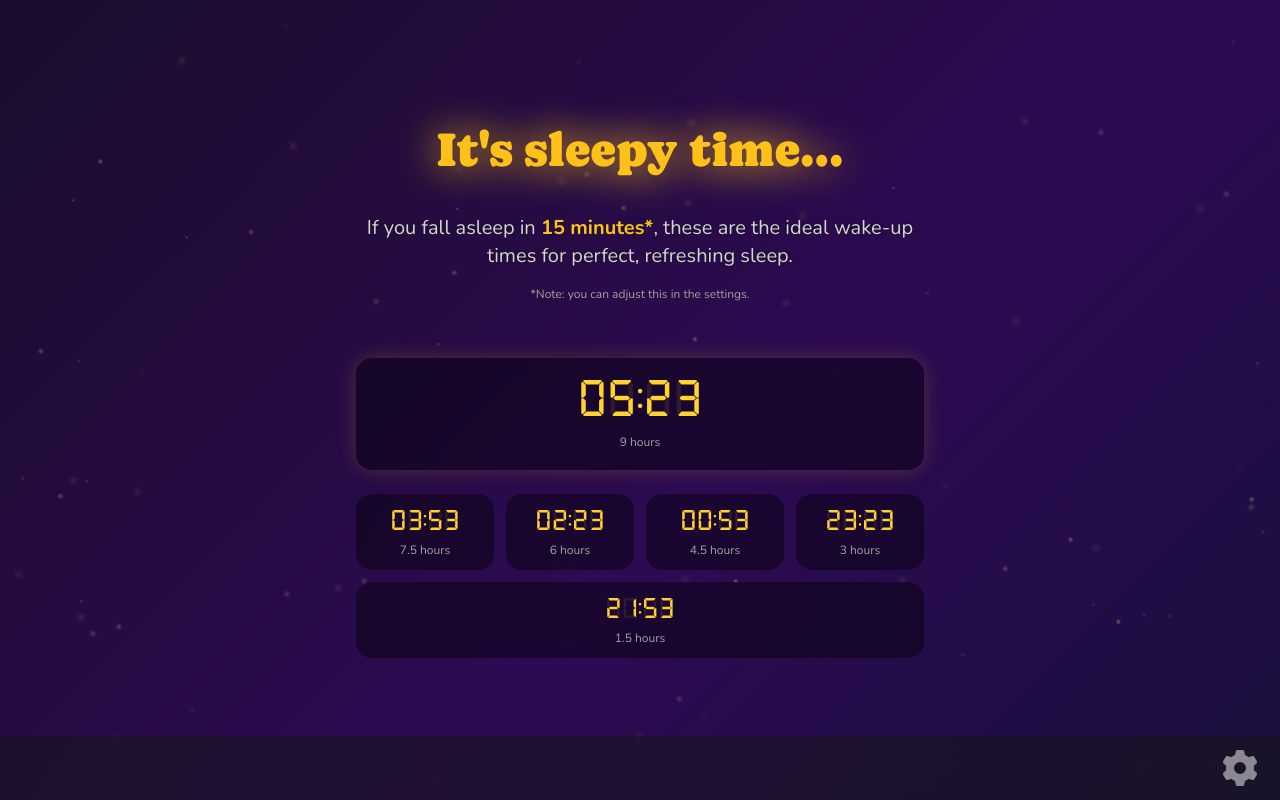
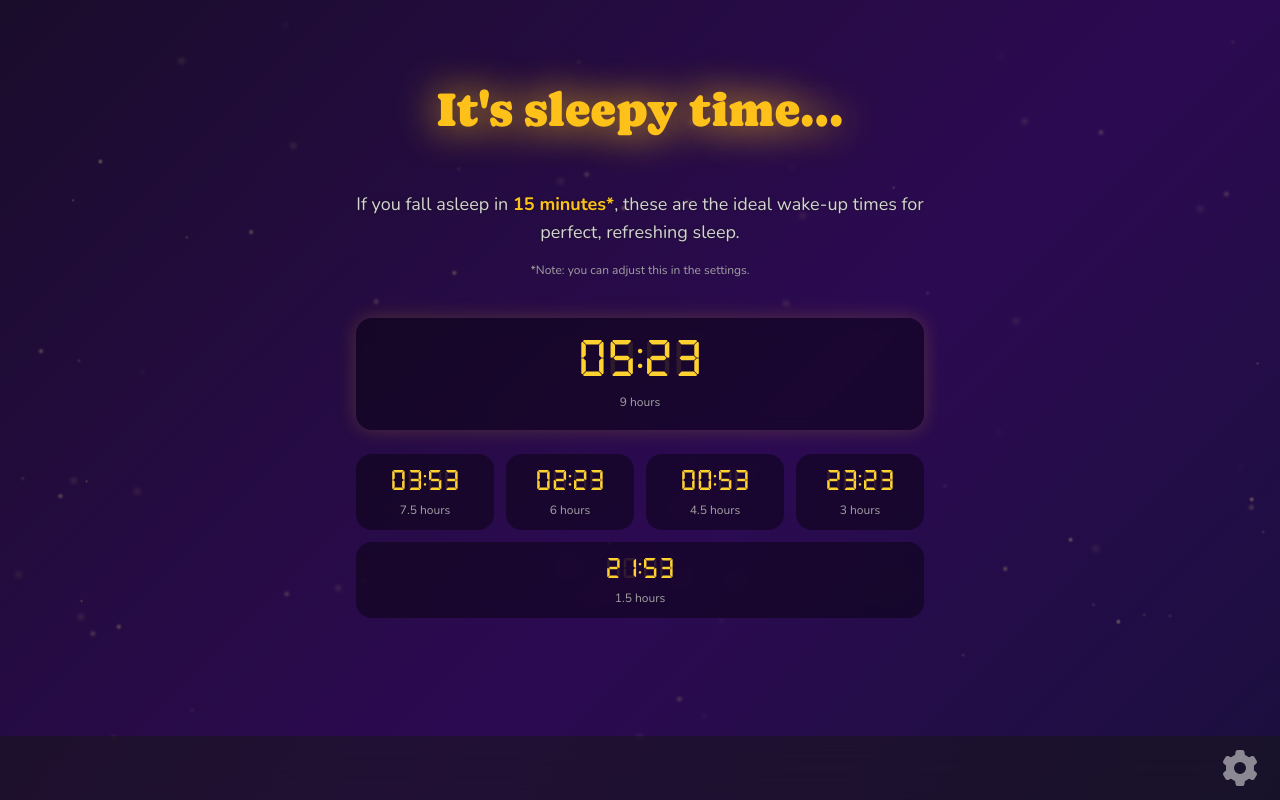
Before and after one commit to aronsantha/wakey, a React (Vite) app: page / in a window 1280 px wide. Built offline with nearby package versions, Linux system fonts and the light colour scheme.

Commit message:
update size

```diff
--- a/src/components/App.jsx
+++ b/src/components/App.jsx
@@ -57,15 +57,15 @@ function App() {
             aria-label="Open settings modal"
           />
         </div>
-        <main className="flex flex-col gap-14 px-4 mt-30 text-center max-w-[600px]">
+        <main className="flex flex-col gap-10 px-4 mt-16 text-center max-w-[600px]">
           <div className="flex flex-col gap-4 ">
-            <h1 className="font-caprasimo text-5xl text-[#fec119] text-shadow-[0_0_40px_#fec119] m-6">
+            <h1 className="font-caprasimo text-5xl text-[#fec119] text-shadow-[0_0_40px_#fec119] mb-10">
               It's sleepy time...
             </h1>
-            <h2 className="text-neutral-300 text-xl text-shadow-neutral-900 text-shadow-[0_0_2px]">
+            <h2 className="text-neutral-300 text-lg text-shadow-neutral-900 text-shadow-[0_0_2px]">
               If you fall asleep in{" "}
-              <span className="font-bold text-[#fec119]">{offsetInMins} minutes*</span>, these are
-              the ideal wake-up times for perfect, refreshing sleep.
+              <span className="font-bold text-[#fec119]">{offsetInMins || 0} minutes*</span>, these
+              are the ideal wake-up times for perfect, refreshing sleep.
             </h2>
             <p className="text-xs text-neutral-400">*Note: you can adjust this in the settings.</p>
           </div>
```
